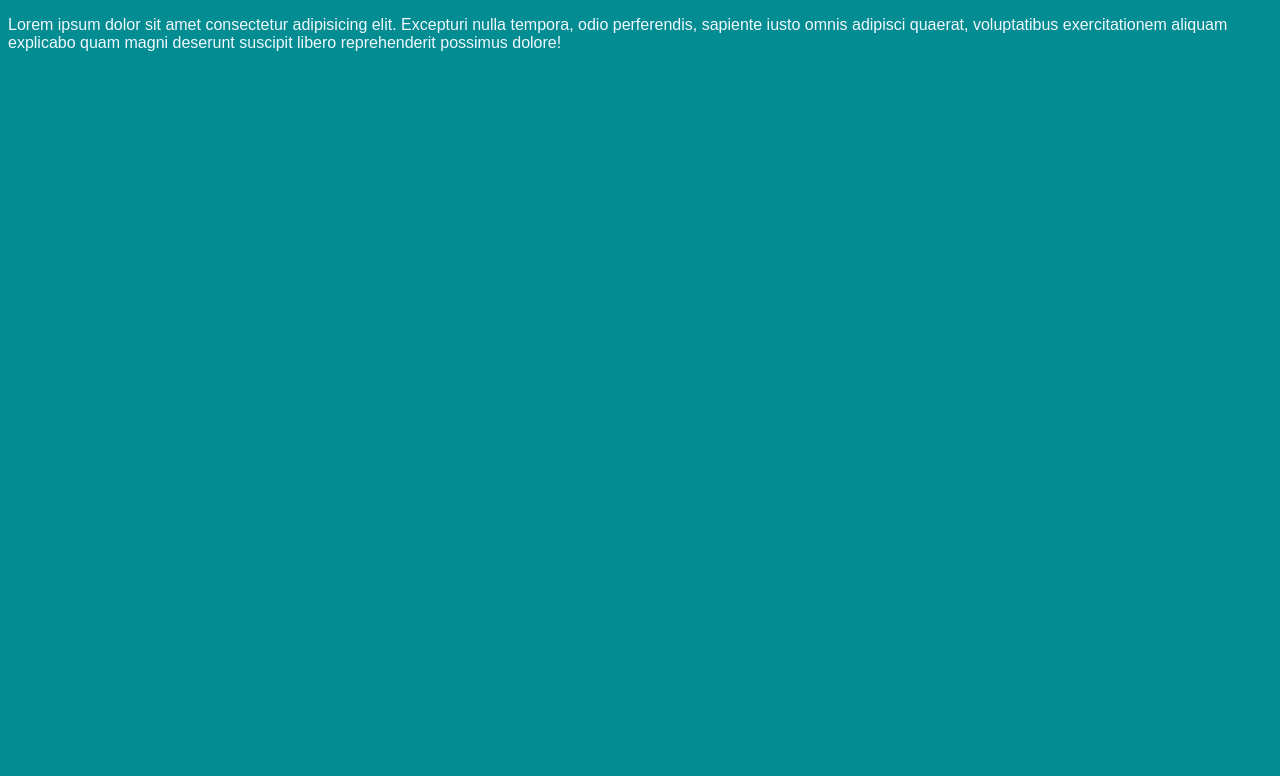
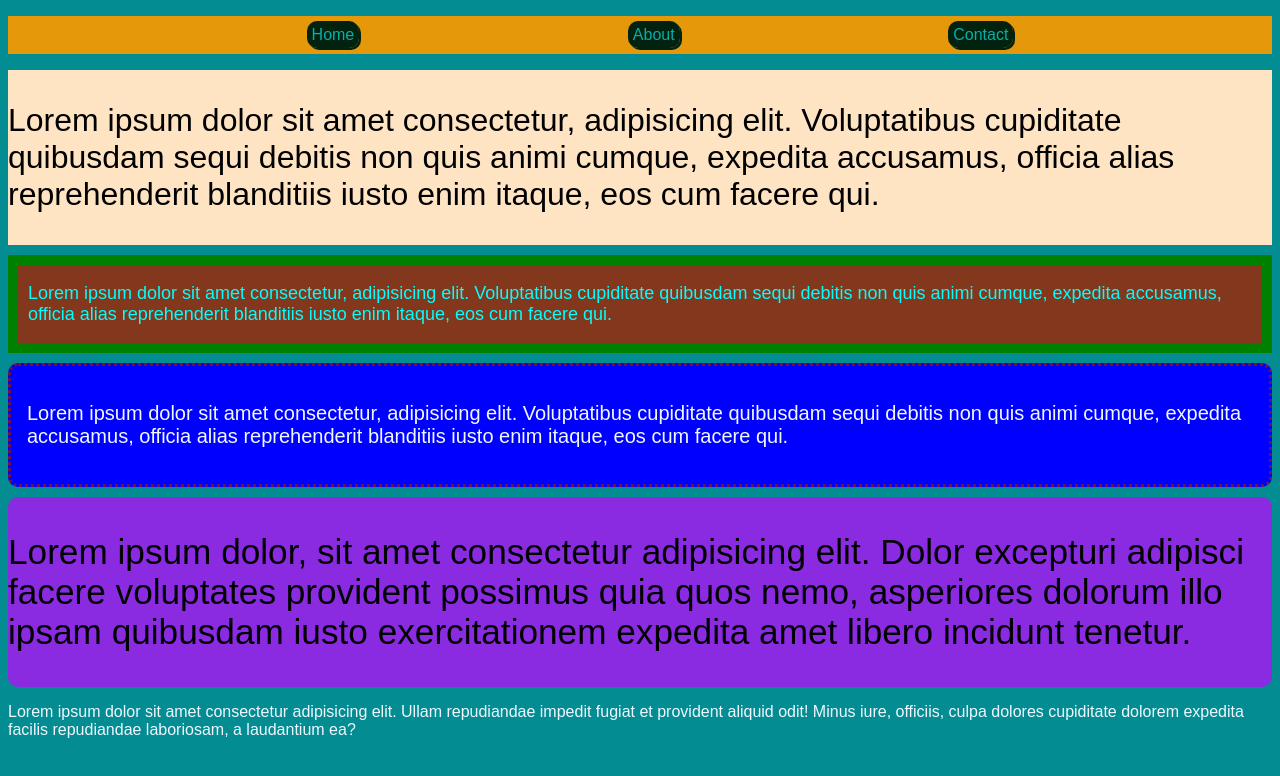
Before and after one commit to ckwahome/css-project, a plain HTML site: page index.html in a window 1280 px wide. Drawn offline with Linux system fonts and the light colour scheme; a web font is replaced by a local one.

Commit message:
added styles to project

```diff
--- a/index.html
+++ b/index.html
@@ -5,8 +5,53 @@
     <meta name="viewport" content="width=device-width, initial-scale=1.0">
     <title>Document</title>
    <link rel="stylesheet" href="stlye.css">
+   <style>
+    .header{
+    width: 100%;
+    height: vh;
+    background: rgb(228, 152, 10);
+}
+    nav ul {
+    display: flex;
+    align-items: center;
+    justify-content: space-evenly;
+}
+   </style>
 </head>
 <body>
-    <p>Lorem ipsum dolor sit amet consectetur adipisicing elit. Excepturi nulla tempora, odio perferendis, sapiente iusto omnis adipisci quaerat, voluptatibus exercitationem aliquam explicabo quam magni deserunt suscipit libero reprehenderit possimus dolore!</p>
+    <header class="header">
+        <nav>
+            <ul>
+                <li> <a href="#">home</a> </li>
+                <li> <a href="#">about</a> </li>
+                <li> <a href="#">contact</a> </li>
+            </ul>
+        </nav>
+    </header>
+    <main id="main">
+        <div style="background-color: bisque; color: black; font-size:2rem;">
+            <p>Lorem ipsum dolor sit amet consectetur, adipisicing elit. Voluptatibus cupiditate quibusdam sequi debitis non quis animi cumque, expedita accusamus, officia alias reprehenderit blanditiis iusto enim itaque, eos cum facere qui.
+            </p>
+        </div>
+         <div style="background: rgb(131, 55, 28); border: solid green 10px; margin:10px 0;
+         font-size: large;padding:0 0 0 10px;color: aqua;
+         ">
+            <p>Lorem ipsum dolor sit amet consectetur, adipisicing elit. Voluptatibus cupiditate quibusdam sequi debitis non quis animi cumque, expedita accusamus, officia alias reprehenderit blanditiis iusto enim itaque, eos cum facere qui.
+            </p>
+        </div>
+         <div style="background-color: blue; padding: 16px;border:dotted rgb(116, 18, 63) ;
+         font-size:20px;border-radius: 10px;">
+            <p>Lorem ipsum dolor sit amet consectetur, adipisicing elit. Voluptatibus cupiditate quibusdam sequi debitis non quis animi cumque, expedita accusamus, officia alias reprehenderit blanditiis iusto enim itaque, eos cum facere qui.
+            </p>
+        </div>
+        <div style="background-color: blueviolet; font-size: 2.2rem; margin: 10px 0 0 0; color: black;border-radius: 10px;">
+            <p>Lorem ipsum dolor, sit amet consectetur adipisicing elit. Dolor excepturi adipisci facere voluptates provident possimus quia quos nemo, asperiores dolorum illo ipsam quibusdam iusto exercitationem expedita amet libero incidunt tenetur.</p>
+        </div>
+        <div>
+            <p>Lorem ipsum dolor sit amet consectetur adipisicing elit. Ullam repudiandae impedit fugiat et provident aliquid odit! Minus iure, officiis, culpa dolores cupiditate dolorem expedita facilis repudiandae laboriosam, a laudantium ea?</p>
+        </div>
+
+
+    </main>
 </body>
 </html>
--- a/stlye.css
+++ b/stlye.css
@@ -4,3 +4,23 @@ body{
     color: aliceblue;
     font-family: "Asimovian", sans-serif;
 }
+
+nav ul li{
+    margin:  10px ;
+    list-style:none;
+
+}
+a{
+    text-decoration: none;
+    text-align:center;
+    color: rgb(7, 175, 167);
+    text-transform: capitalize;
+    background: #01220f;
+    padding: 5px;
+    border-radius: 10px;
+    box-shadow: 2px 2px #01220f;
+}
+#main{
+    display: flex;
+    flex-wrap: wrap;
+}
```
